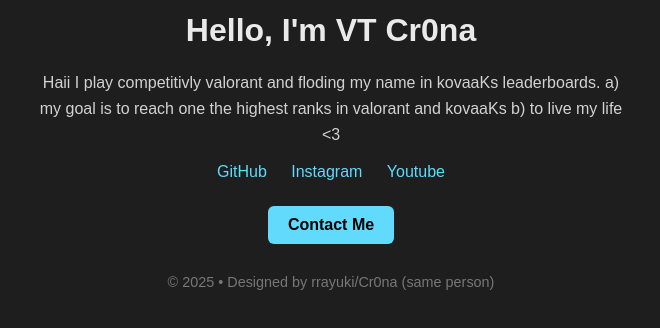
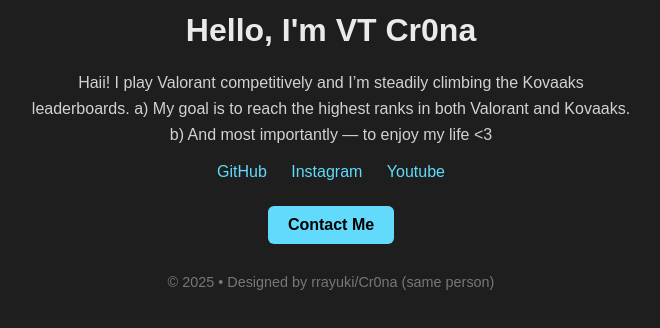
Before and after one commit to ayukixx/aboutme.rrayuki, a plain HTML site: page index.html in a window 1280 px wide. Shown: the part 236-564 px from the top of the page, without its empty margins (309-969 px from the left). Drawn offline with Linux system fonts and the light colour scheme.

Commit message:
Update index.html

```diff
--- a/index.html
+++ b/index.html
@@ -73,9 +73,9 @@
 
         <h1>Hello, I'm VT Cr0na</h1>
         <p>
-            Haii I play competitivly valorant and floding my name in kovaaKs leaderboards.
-            a) my goal is to reach one the highest ranks in valorant and kovaaKs
-            b) to live my life <3
+            Haii! I play Valorant competitively and I’m steadily climbing the Kovaaks leaderboards.
+a) My goal is to reach the highest ranks in both Valorant and Kovaaks.
+b) And most importantly — to enjoy my life <3
         </p>
 
         <!-- Social Links -->
```
